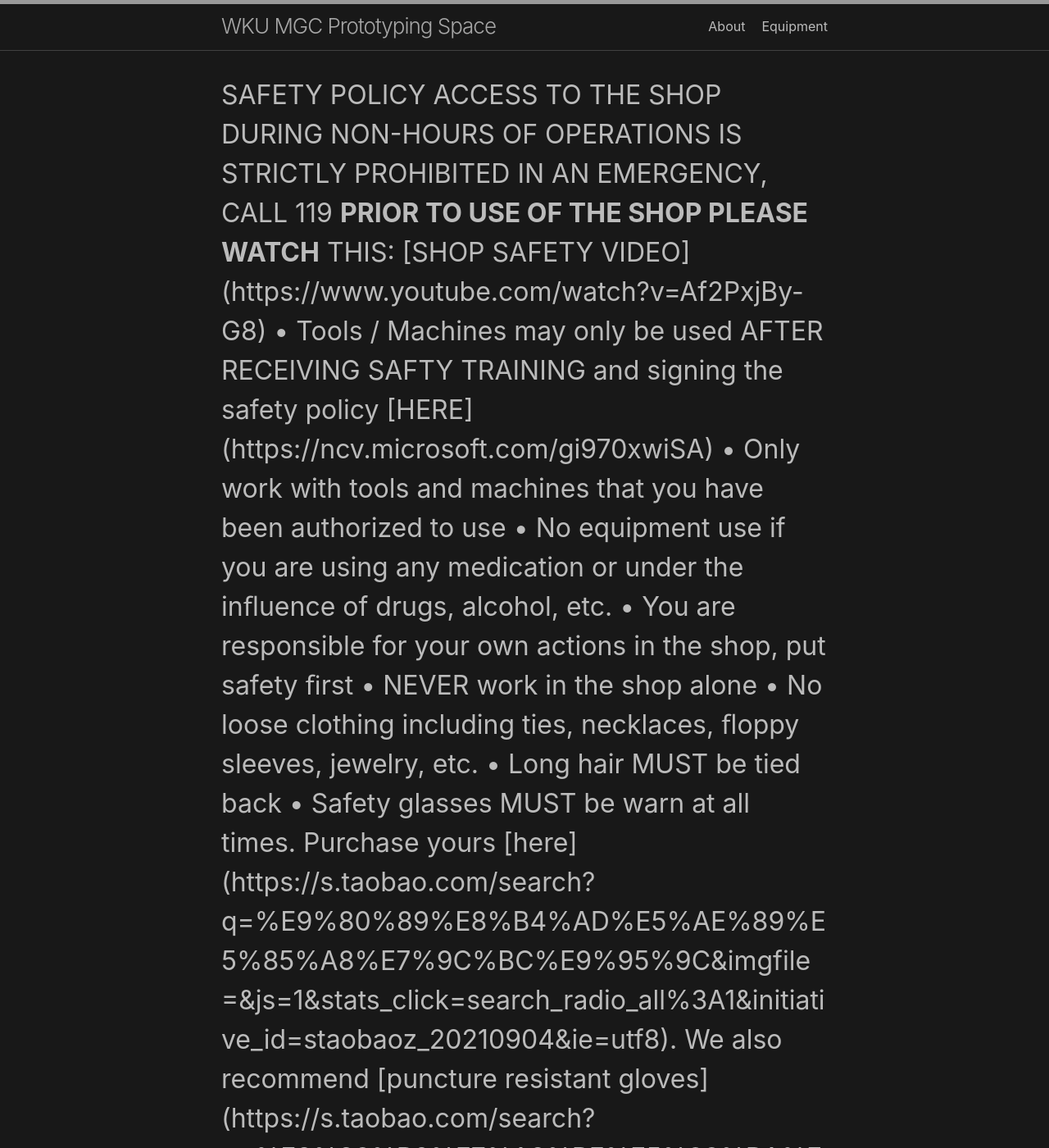
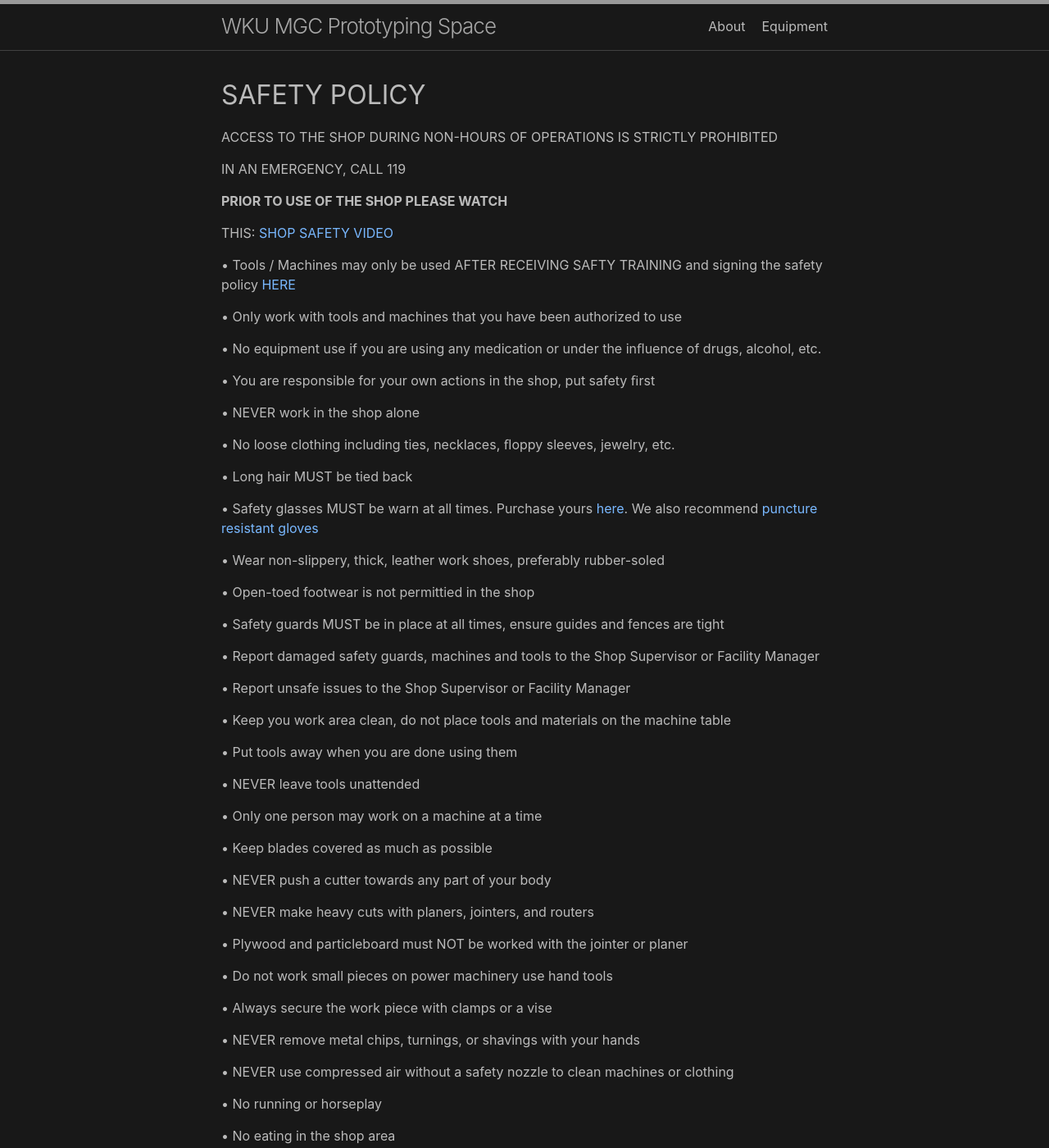
Before and after one commit to KeanMGC/WKUProtoSpace, a Jekyll site: the page built from index.md, in a window 1280 px wide and 1400 px high. Shown: the whole window at 82% size. Built offline with Jekyll 4.4.1, drawn with Linux system fonts in a browser that asks for light colours; some of the changed text lies outside the part shown.

Commit message:
Update index.md

```diff
--- a/index.md
+++ b/index.md
@@ -9,7 +9,7 @@
 ---
 
 
-<h1>SAFETY POLICY
+<h1>SAFETY POLICY</h1>
 
 ACCESS TO THE SHOP DURING NON-HOURS OF OPERATIONS IS STRICTLY PROHIBITED
 
```
